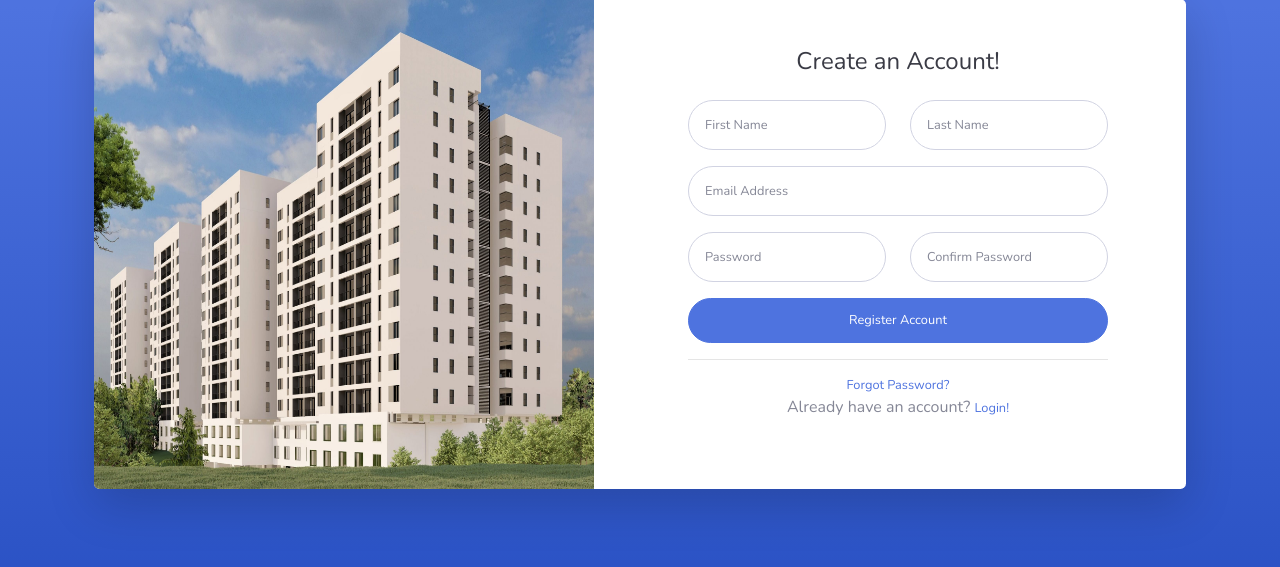
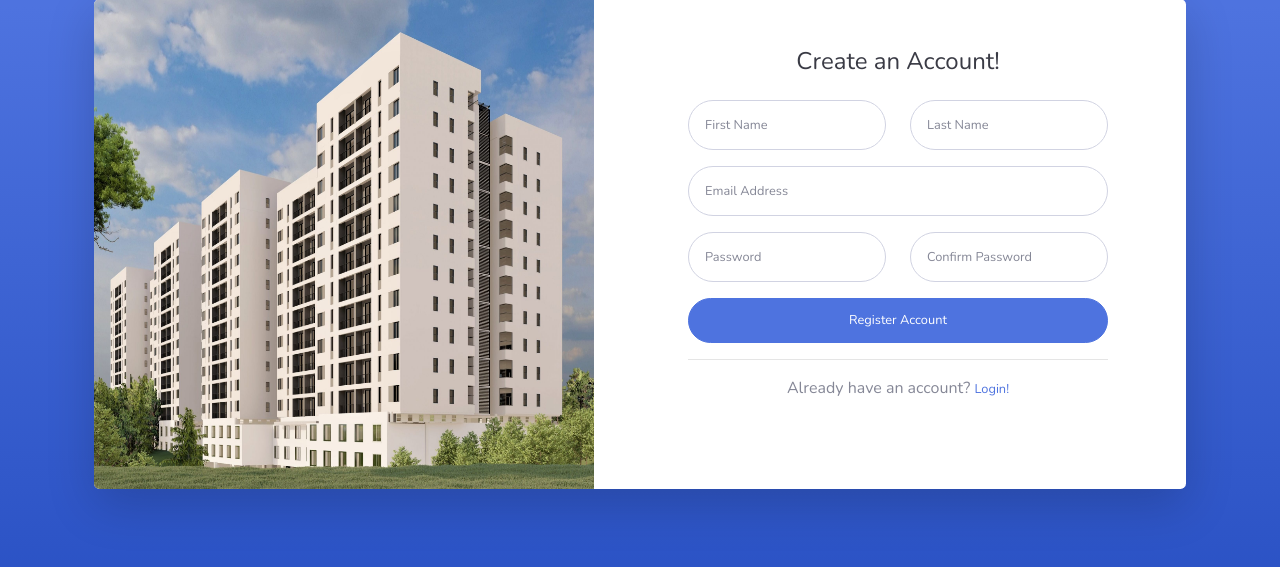
Before and after one commit to Betelhem-Belete/RS, a PHP site: page /RealEstate/signup.php in a window 1280 px wide. Shown: the part 73-640 px from the top of the page. Run offline with PHP 8.4, Linux system fonts and the light colour scheme.

Commit message:
Update signup.php

```diff
--- a/signup.php
+++ b/signup.php
@@ -156,10 +156,10 @@
                   </a> -->
                 </form>
                 <!-- <hr /> -->
-                <div class="text-center">
+                <!--<div class="text-center">
                   <a class="small" href="forgot-password.php"
                     >Forgot Password?</a>
-                </div>
+                </div>-->
                 <div class="text-center">
                   Already have an account?
                   <a class="small" href="login.php">Login!</a>
```
